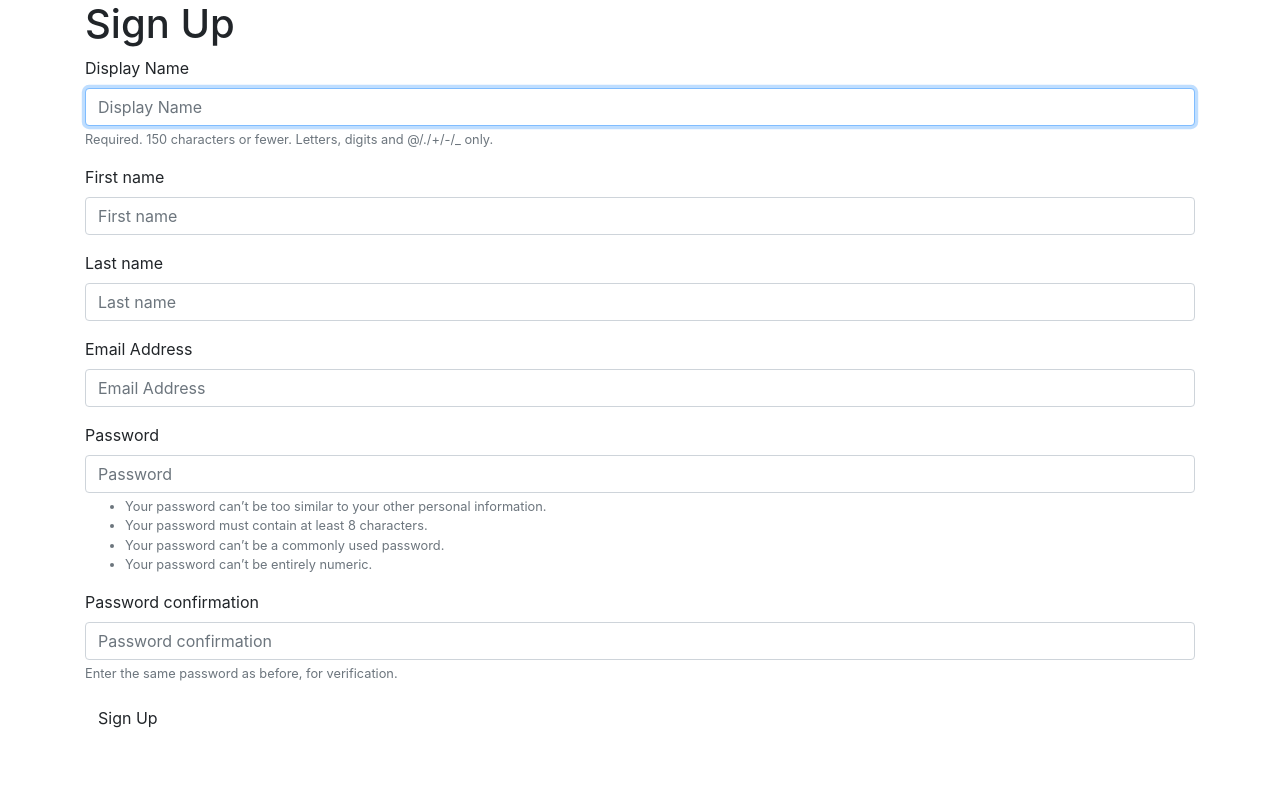
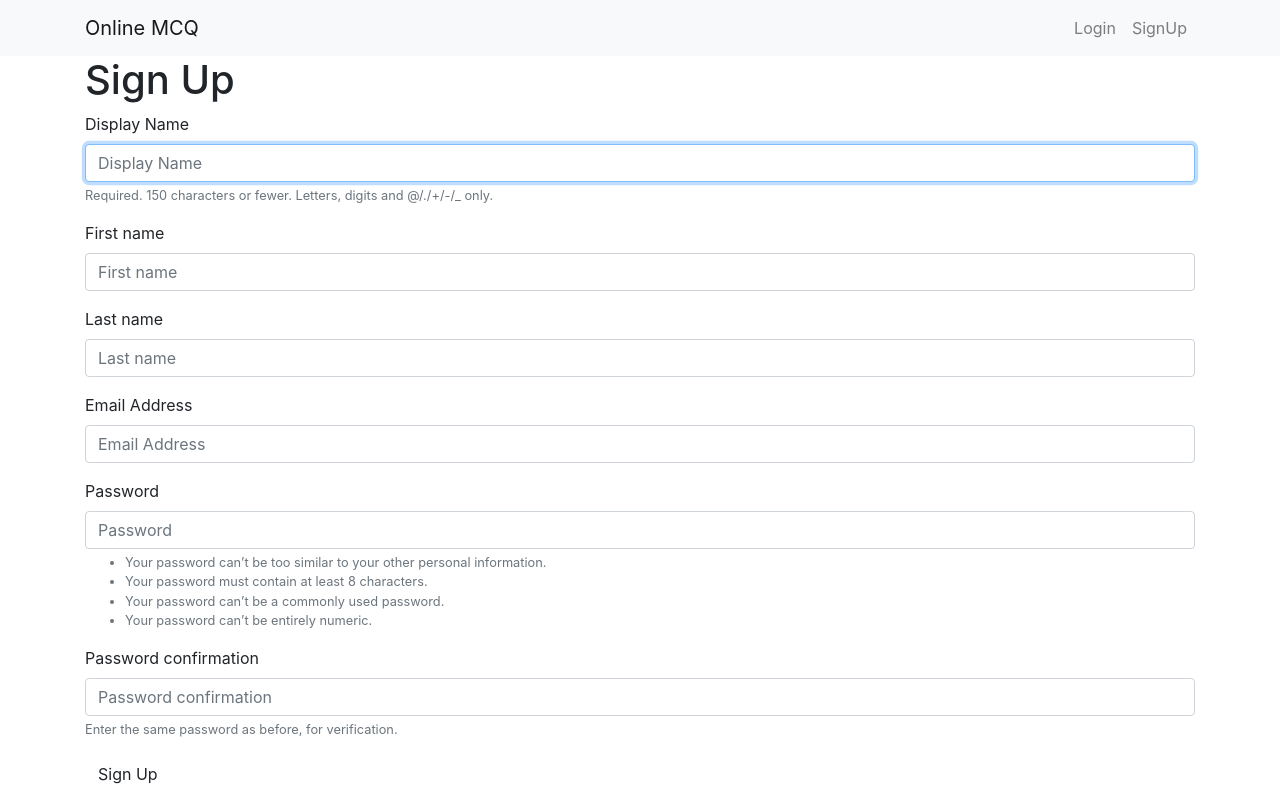
Before and after one commit to kunaldewangan/dj-online-examination-portal, a Django app: page /accounts/signup/ in a window 1280 px wide. Run offline with Django 3.2, Linux system fonts and the light colour scheme; parts of the project's set-up code (start-up, migrations or seed data) failed here and were passed over; some libraries are stand-ins or nearby versions.

Commit message:
nav-bar and timer update

```diff
--- a/templates/base.html
+++ b/templates/base.html
@@ -11,6 +11,49 @@
   </head>
   <body>
 
+
+    <nav class="navbar navbar-expand-lg navbar-light bg-light">
+      <div class="container">
+      <a class="navbar-brand" href="{% url 'home' %}">Online MCQ</a>
+    <button class="navbar-toggler" type="button" data-toggle="collapse" data-target="#navbarNav" aria-controls="navbarNav" aria-expanded="false" aria-label="Toggle navigation">
+      <span class="navbar-toggler-icon"></span>
+    </button>
+    <div class="collapse navbar-collapse" id="navbarNav">
+      <ul class="navbar-nav ml-auto">
+        {% if user.is_authenticated %}
+
+        <li class="nab-item">
+          <a class="nav-link" href="#">Hello @{{user.username}}</a>
+        </li>
+        <li class="nav-item">
+          <a class="nav-link" href="{% url 'home' %}">Home</a>
+        </li>
+        <li class="nav-item">
+          <a class="nav-link" href="{% url 'packages:user_package' %}">MyPackage</a>
+        </li>
+
+        <li class="nav-item">
+          <a class="nav-link" href="{% url 'packages:package_list_all' %}">Packages</a>
+        </li>
+        <li class="nav-item">
+          <a class="nav-link" href="{% url 'accounts:logout' %}">Logout</a>
+        </li>
+
+        {% else %}
+        <li class="nav-item">
+          <a class="nav-link" href="{% url 'accounts:login' %}">Login</a>
+        </li>
+        <li class="nav-item">
+          <a class="nav-link" href="{% url 'accounts:signup' %}">SignUp</a>
+        </li>
+        {% endif %}
+
+      </ul>
+    </div>
+    </div>
+  </nav>
+
+
     {% block content %}
     {% endblock %}
 
@@ -19,5 +62,7 @@
     <script src="https://code.jquery.com/jquery-3.3.1.slim.min.js" integrity="sha384-q8i/X+965DzO0rT7abK41JStQIAqVgRVzpbzo5smXKp4YfRvH+8abtTE1Pi6jizo" crossorigin="anonymous"></script>
     <script src="https://cdnjs.cloudflare.com/ajax/libs/popper.js/1.14.7/umd/popper.min.js" integrity="sha384-UO2eT0CpHqdSJQ6hJty5KVphtPhzWj9WO1clHTMGa3JDZwrnQq4sF86dIHNDz0W1" crossorigin="anonymous"></script>
     <script src="https://stackpath.bootstrapcdn.com/bootstrap/4.3.1/js/bootstrap.min.js" integrity="sha384-JjSmVgyd0p3pXB1rRibZUAYoIIy6OrQ6VrjIEaFf/nJGzIxFDsf4x0xIM+B07jRM" crossorigin="anonymous"></script>
+    {% block script %}
+    {% endblock %}
   </body>
 </html>
```
